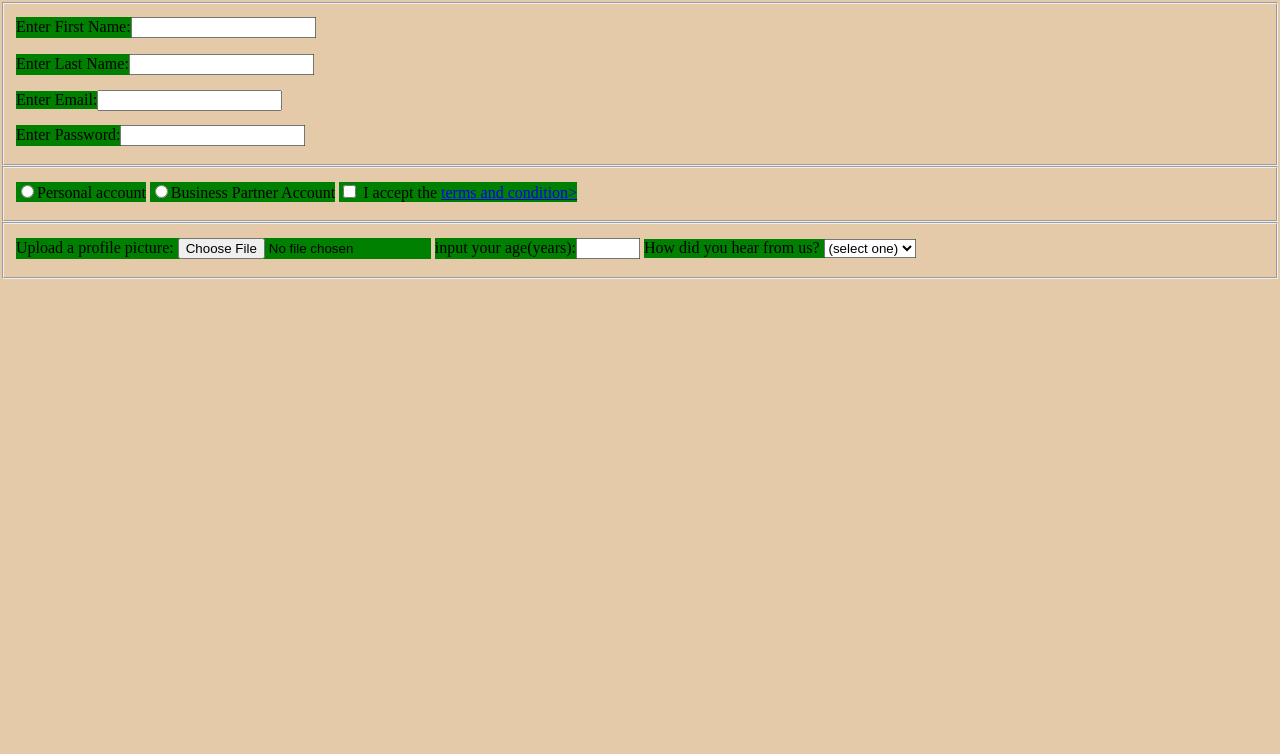
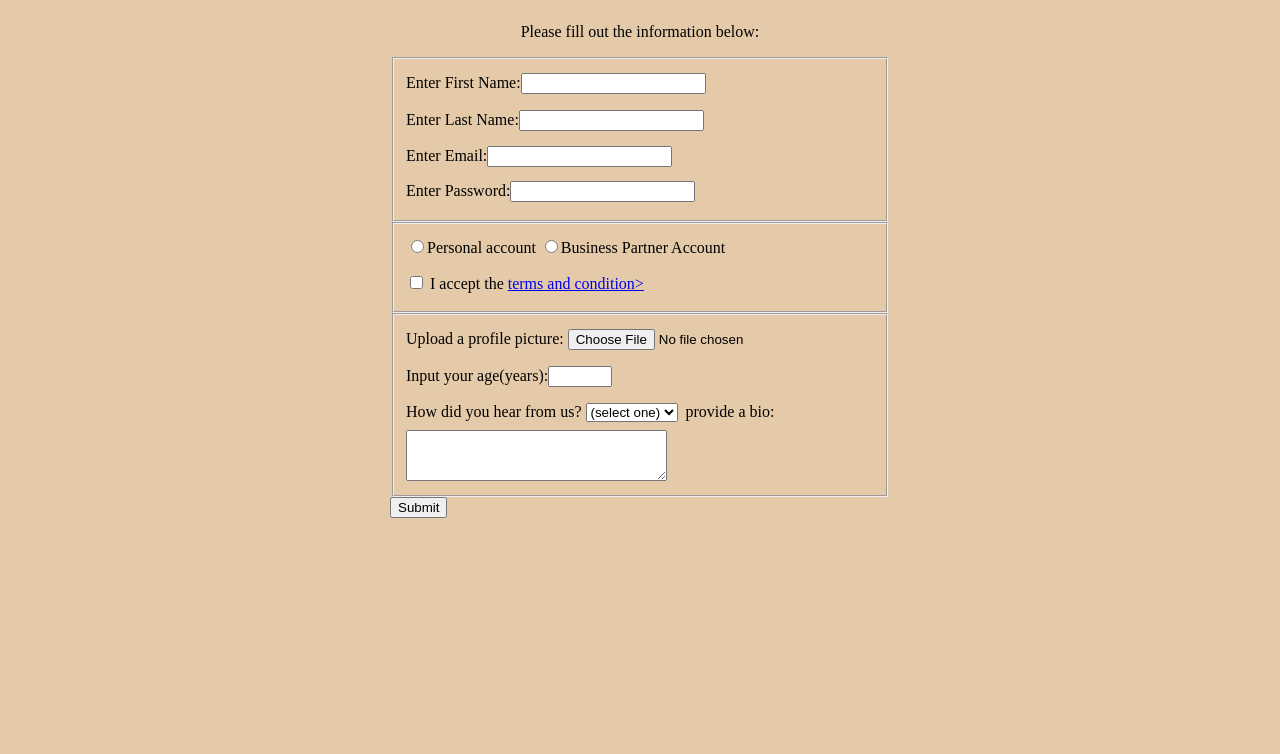
Before and after one commit to andrianf/andrian-html-form-exercise, a plain HTML site: page index.html in a window 1280 px wide. Shown: the part 78-832 px from the top of the page. Drawn offline with Linux system fonts and the light colour scheme.

Commit message:
add body,form & fieldset

```diff
--- a/css/style.css
+++ b/css/style.css
@@ -4,10 +4,28 @@ body{
     margin: 0;
     background-color: rgba(228,202,168);
     color: #000;
+    font-weight: 'segoe ui',tahoma,geneva,verdana,sans-serif ;
+    font: 16px;;
 
+}
+h1,p{
+    margin: 1em auto;
+    text-align: center;
+}
+form{
+    margin: 0 auto;
+    max-width: 500px;
+    min-width: 300px;
+    width: 60vw;
+    padding-bottom: 2em;
 }
 label{
     display: inline-block;
-    background-color: green;
+    /* background-color: green; */
    margin: 0.5rem 0;
+
 }
+textarea{
+    color:green;
+
+}
--- a/index.html
+++ b/index.html
@@ -12,11 +12,12 @@
 
 <body>
     <h1> Registration Form</h1>
+    <p>Please fill out the information below:</p>
     <form action="#">
         <fieldset>
-            <label for="#">Enter First Name:<input type="text" required></label><br>
-            <label for="#">Enter Last Name:<input type="tesxt" required></label><br>
-            <label for="#">Enter Email:</label><input type="email" required><br>
+            <label for="#">Enter First Name:<input type="text" name="firstname" required></label><br>
+            <label for="#">Enter Last Name:<input type="tesxt" name="lastname" required></label><br>
+            <label for="#">Enter Email:</label><input type="email" name="email" required><br>
             <label for="#">Enter Password:<input type="password" pattern= "[a-z0-5]{8}" required></label><br>
         </fieldset>
         <fieldset>
@@ -26,20 +27,28 @@
         </fieldset>
 
         <fieldset>
-            <label>Upload a profile picture: <input type="file"></label>
-            <label form="#">input your age(years):<input type="number" min="13" max="120"></label>
+            <label>Upload a profile picture: <input type="file" name="fileupload"></label>
+            <label form="#">Input your age(years):<input type="number" name="age" min="13" max="120"></label>
             <label>How did you hear from us?
-                <select>
+                <select name="referer">
                     <option value="">(select one)</option>
-                    <option value="1">News</option>
-                    <option value="2">Blog</option>
-                    <option value="3">Forums</option>
-                    <option value="4">Others</option>
+                    <option value="1"name="News">News</option>
+                    <option value="2"name="Blog">Blog</option>
+                    <option value="3"name="Forums">Forums</option>
+                    <option value="4"name="Others">Others</option>
                 </select>
 
             </label>
+            <label>
+
+            </label for="#">
+            provide a bio:
+            <textarea rows="3" cols="30" placeholder="I like coding on a rainy day...">
+
+            </textarea>
 
         </fieldset>
+        <input type="submit" value="Submit">
     </form>
 
 </body>
```
